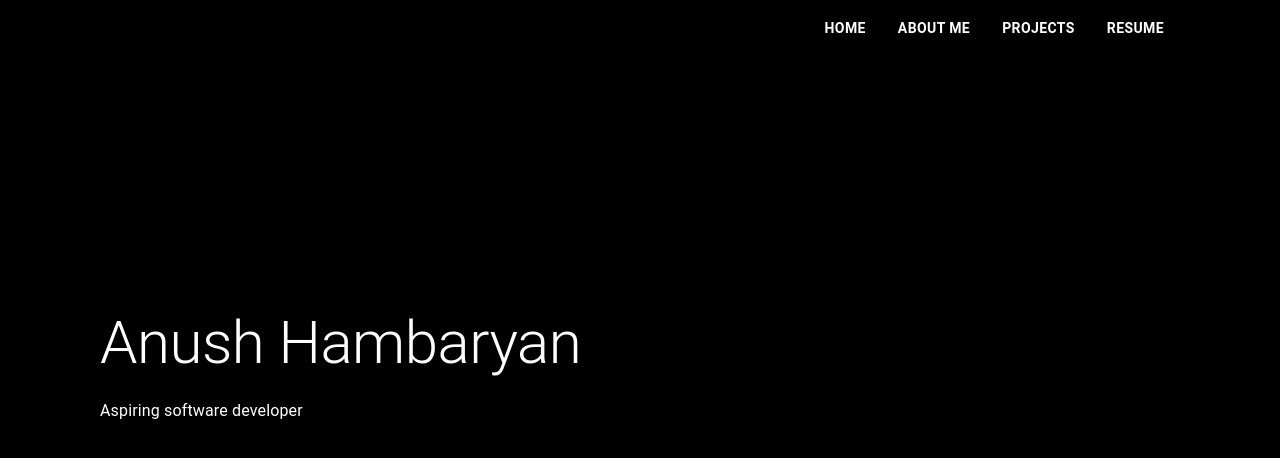
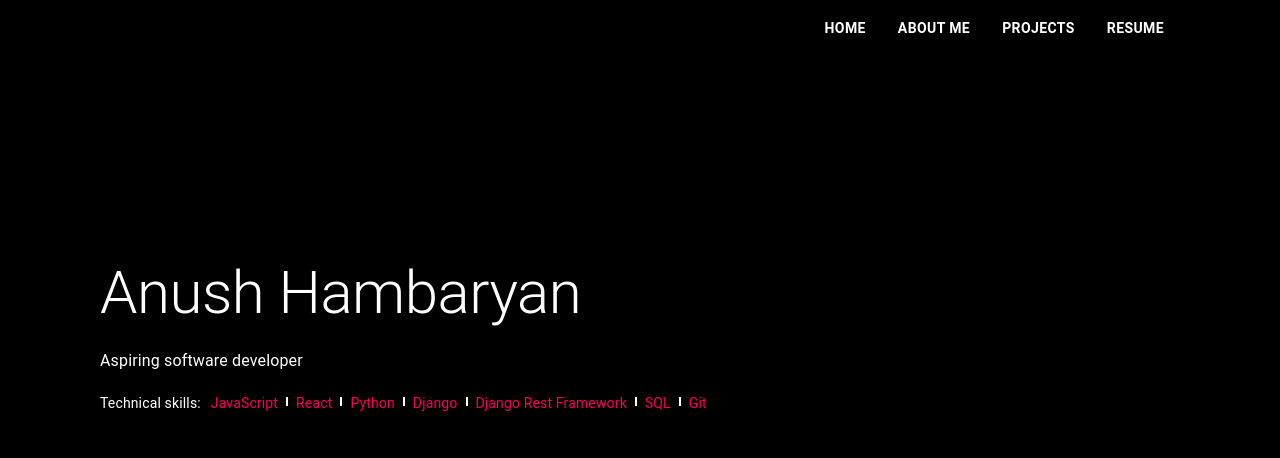
Before and after one commit to Anush-Hambaryan/portfolio, a React (Create React App) app: page /#/portfolio/home in a window 1280 px wide. Shown: the top 458 px of the page. Built offline with nearby package versions, Linux system fonts and the light colour scheme.

Commit message:
Added skilles on home page

```diff
--- a/src/components/Home.js
+++ b/src/components/Home.js
@@ -1,22 +1,77 @@
 import React from "react"
-import { Typography, Box, useMediaQuery, useTheme } from "@material-ui/core"
+import { Typography, Box, useMediaQuery, useTheme, Divider, Grid, makeStyles } from "@material-ui/core"
 
+const useStyles = makeStyles((theme) => ({
+    divider: {
+        backgroundColor: 'white',
+        marginLeft: theme.spacing(1),
+        marginRight: theme.spacing(1),
+        width: 2,
+        height: 9,
+        marginTop: 4.6,
+    },
+    grid: {
+        color: theme.palette.secondary.main,
+        marginTop: 20,
+    },
+    box: {
+        marginLeft: 20,
+        color: theme.palette.secondary.main,
+    },
+    skills: {
+        marginRight: 10,
+        color: 'white',
+        [theme.breakpoints.down("sm")]: {
+            marginTop: 20,
+        }
+    }
+}))
 
 function Home() {
-    const theme = useTheme();
+    const classes = useStyles()
+    const theme = useTheme()
     const matchesSm = useMediaQuery(theme.breakpoints.down("sm"))
     const matchesXs = useMediaQuery(theme.breakpoints.down("xs"))
+
+    const technologies = ["JavaScript", "React", "Python", "Django", "Django Rest Framework", "SQL", "Git"]
+
+    const renderTechnologies = () => {
+        return (technologies.map((item, index) => {
+            return (
+                <>
+                    <Typography variant="body2">{item}</Typography>
+                    {!matchesSm && (index !== technologies.length - 1)
+                        &&
+                    <Divider orientation="vertical" flexItem className={classes.divider}/>}
+                </>
+            )
+        }))
+    }
 
     return (
         <Box id="home-box" style={{
                 paddingLeft: matchesXs ? 30 : matchesSm ? 50 : 100,
-                paddingTop: 250,
+                paddingTop: matchesXs ? 100 : 200,
                 color: "white",
                 backgroundColor: "black",
             }}
         >
             <Typography variant="h2" style={{ paddingBottom: 20 }}>Anush Hambaryan</Typography>
             <Typography>Aspiring software developer</Typography>
+                {!matchesSm
+                    ?
+                <Grid container alignItems="center" className={classes.grid}>
+                    <Typography variant="body2" component="span" className={classes.skills}>Technical skills:</Typography>
+                    {renderTechnologies()}
+                </Grid>
+                    :
+                <>
+                <Typography variant="body2" className={classes.skills}>Technical skills:</Typography>
+                <Box className={classes.box}>
+                    {renderTechnologies()}
+                </Box>
+                </>
+                }
         </Box>
     )
 }
--- a/src/components/projectsElements/NetworkDescription.js
+++ b/src/components/projectsElements/NetworkDescription.js
@@ -18,12 +18,13 @@ function NetworkDescription() {
             <Link href="https://www.edx.org/course/cs50s-web-programming-with-python-and-javascript?index=product&queryID=6771395a6d47a7dd9140e9db5a7bd534&position=1">
               CS50's Web Programming with Python and JavaScript
             </Link>.
-            I built everything except for the login and register functionality and the layout.html,
+            I built everything except for the login and registration functionality and the layout.html,
             which were already provided in the assignment source code. I used
             {" "}
             <Link href="https://www.djangoproject.com/">
               Django
             </Link>
+            {" "}
             for the backend and Vanilla JavaScript for the frontend.
           </Typography>
 
@@ -35,6 +36,7 @@ function NetworkDescription() {
 
           <Typography variant="body2" align="justify" paragraph>
             Please visit the website
+            {" "}
             <Link href="https://network-anushhambaryan.pythonanywhere.com/">
               here
             </Link>.
@@ -56,6 +58,7 @@ function NetworkDescription() {
 
         <Typography style={{ marginBottom: 10 }} variant="body2">
           Source code is available
+          {" "}
           <Link href="https://github.com/Anush-Hambaryan/Network">
             here
           </Link>.
```
